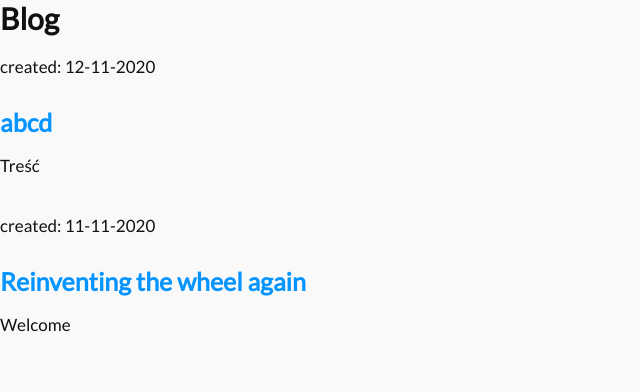
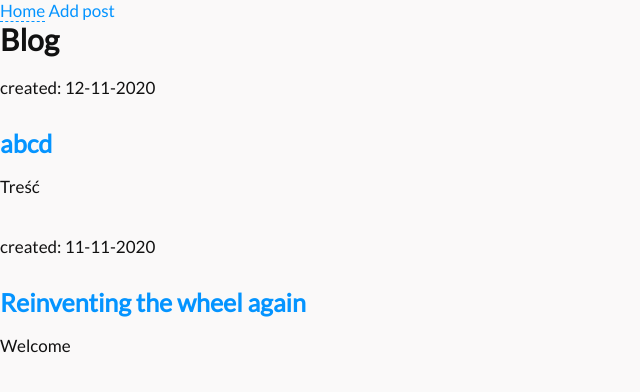
Before and after one commit to Evolveye/AMW-aplikacje_internetowe, a Django app: page / in a window 1280 px wide. Shown: the top 392 px of the page, without its empty margins (0-640 px from the left). Run offline with Django 3.2, Linux system fonts and the light colour scheme; data comes from the database, SQL or seed files in the repository; both versions use the stored data as it was after the commit.

Commit message:
Add post form

```diff
--- a/apps/blog/templates/layout.html
+++ b/apps/blog/templates/layout.html
@@ -8,10 +8,15 @@
 
   <title>Document</title>
 
+
   <link rel="stylesheet" href="{% static "blog/css/sanitize.css" %}" />
   <link rel="stylesheet" href="{% static "blog/css/main.css" %}" />
 </head>
 <body>
+  <nav>
+    <a href="/">Home</a>
+    <a href="/posts/new">Add post</a>
+  </nav>
   {% block content %}{% endblock %}
 </body>
 </html>
--- a/apps/blog/urls.py
+++ b/apps/blog/urls.py
@@ -2,6 +2,7 @@ from . import views
 from django.urls import path
 
 urlpatterns = [
+    path( "post/<slug:slug>/", views.PostDetail.as_view(), name="post_detail" ),
+    path( "posts/new/", views.post_new, name="post_new" ),
     path( "", views.PostList.as_view(), name="home" ),
-    path( "<slug:slug>/", views.PostDetail.as_view(), name="post_detail" ),
 ]
--- a/apps/blog/views.py
+++ b/apps/blog/views.py
@@ -1,6 +1,9 @@
-from django.shortcuts import render
+from django.template.defaultfilters import slugify
+from django.shortcuts import render, redirect
+from django.utils import timezone
 from django.views import generic
 from .models import Post
+from .forms import PostForm
 
 # Create your views here.
 
@@ -11,3 +14,26 @@ class PostList( generic.ListView ):
 class PostDetail( generic.DetailView ):
     model = Post
     template_name = "post_detail.html"
+
+def post_new( request ):
+    if request.method == "POST":
+        form = PostForm( request.POST )
+        slug = slugify( form.data[ "title" ] )
+
+        if Post.objects.filter( slug=slug ).first() != None:
+            form.add_error( "title", "Slug made from passed title is not unique!" )
+
+        elif form.is_valid():
+            post = form.save( commit=False )
+            post.author = request.user
+            post.published_date = timezone.now()
+            post.status = 1
+            post.slug = slug
+            post.save()
+
+            return redirect( "post_detail", slug=post.slug )
+
+    else:
+        form = PostForm()
+
+    return render( request, "post_edit.html", { "form":form } )
```
Also changed, not shown: apps/blog/forms.py (added, +7 -0 lines), apps/blog/templates/post_edit.html (added, +9 -0 lines), apps/db.sqlite3.
